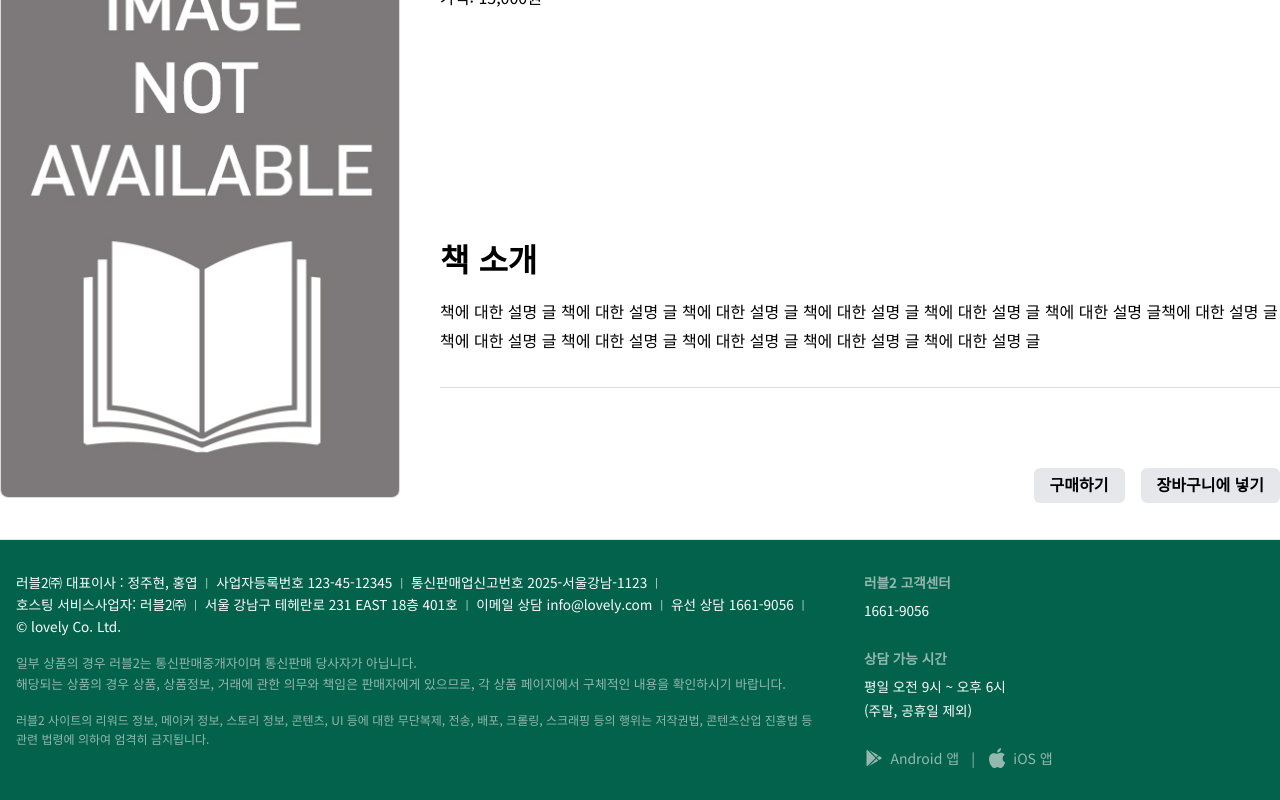
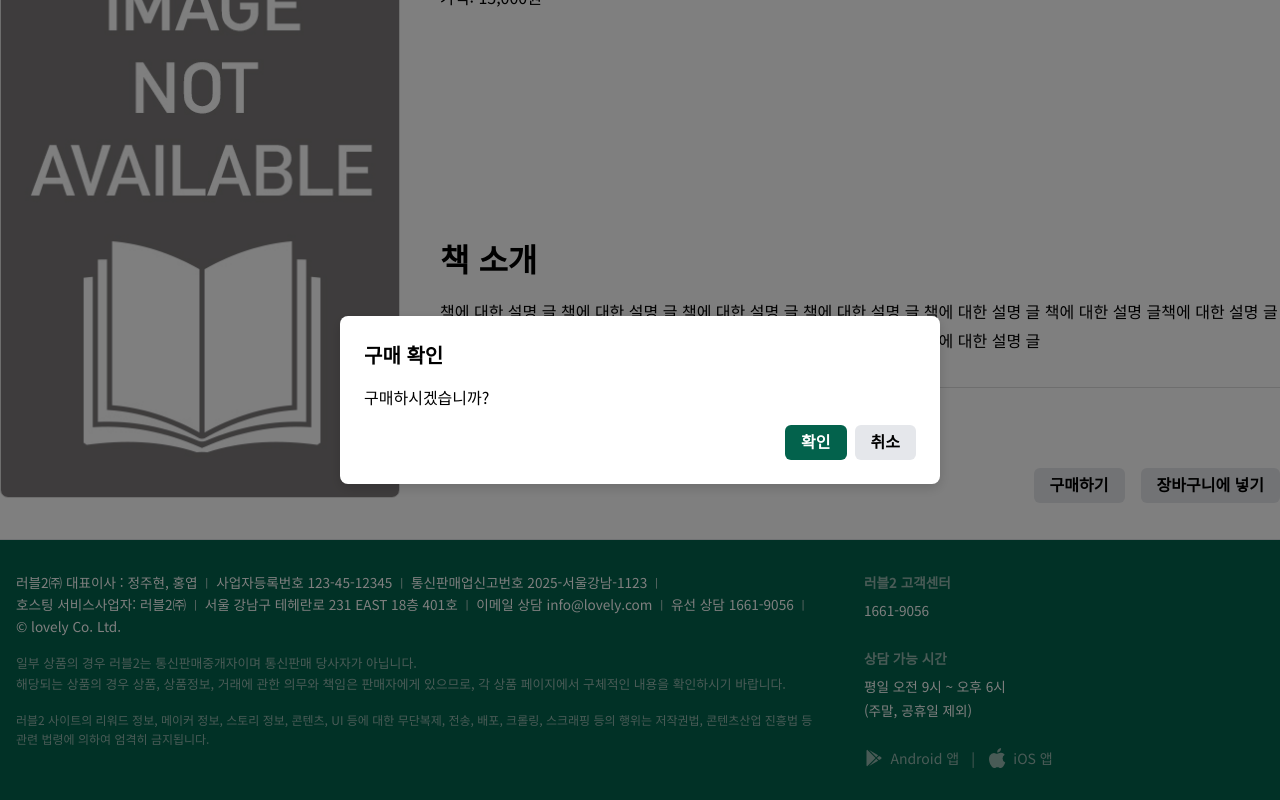
Before and after one commit to oz-main-12-team2/oz-main-fe-12-team2, a React (Vite) app: page /book/1 in a window 1280 px wide. Both pictures are taken after a click on the button "구매하기". Shown: the part 450-1250 px from the top of the page. Built offline with nearby package versions, Linux system fonts and the light colour scheme.

Commit message:
fix: br 태그 제거, 일간 베스트 상세페이지 이동가능     책소개랑 버튼 위치바꾸기, 버튼 컴포넌트 사용, 네비바 제거
feat: 구매하기, 장바구니 모달 창 추가.

```diff
--- a/src/pages/BookDetail.jsx
+++ b/src/pages/BookDetail.jsx
@@ -4,10 +4,14 @@ import Header from "../components/layout/Header";
 import Footer from "../components/layout/Footer";
 import Button from "../components/common/Button";
 import "../styles/cdh/book-detail.scss";
+import Modal from "../components/common/Modal";
 
 function BookDetail() {
     const { id } = useParams();
+
+    // Modal 상태 관리
     const [isModalOpen, setIsModalOpen] = useState(false);
+    const [isCartModalOpen, setIsCartModalOpen] = useState(false);
 
     // 임시 더미 데이터.
     const BookDetailDummy = {
@@ -25,14 +29,21 @@ function BookDetail() {
 
     // 구매 확인
     const handleConfirmPurchase = () => {
-        alert("구매 완료");
+        alert("구매 완료(계산페이지or모달창 필요)"); //추후 계산페이지로 이동or 모달창으로 계산시스템 구현 필요
         setIsModalOpen(false);
     }
 
+    // 장바구니 확인 처리
+    const handleAddToCart = () => {
+        alert("장바구니에 추가되었습니다")
+        setIsCartModalOpen(false);
+    }
+
     return (
+    <>
+        <Header />
         <div className="book-detail-page">
             <div className="base-container">
-            <Header />
 
             <main className="book-detail-container">
                 {/* 도서 이미지 */}
@@ -62,34 +73,62 @@ function BookDetail() {
                 <p>{BookDetailDummy.description}</p>
             </section>
 
-            {/* 구매 버튼 */}
+            {/* 구매 버튼 / 장바구니 버튼 */}
             <div className="book-actions">
             {/* 구매하기 버튼 결제 페이지와 연결고리 필요 */}
-                <Button variant="secondary" size="md" type="button" onClick={() => handleConfirmPurchase(true)}>구매하기</Button>
-                        <Button variant="secondary" size="md" type="button" onClick={() => alert("장바구니에 추가됨")}>장바구니에 넣기</Button>
-                    </div>
-                    </div>
-                </div>
+                <Button variant="secondary"
+                        size="md" type="button"
+                        onClick={() => setIsModalOpen(true)}>구매하기</Button>
+                <Button variant="secondary"
+                        size="md" type="button"
+                        onClick={() => setIsCartModalOpen("true")}>장바구니에 넣기</Button>
+            </div>
+            </div>
+        </div>
                 {/* 추후 API 요청으로 해당 책의 상세정보 가져오기 */}
                 {/* 제목, 저자, 가격, 설명  등 혹은 정해진 내용으로 */}
-            </main>
+    </main>
+    </div>
+                {/* 구매 확인 */}
+            <Modal
+          isOpen={isModalOpen}
+          title="구매 확인"
+          onClose={() => setIsModalOpen(false)}
+          footer={
+            <>
+              <Button variant="primary" size="md" onClick={handleConfirmPurchase}>
+                확인
+              </Button>
+              <Button variant="secondary" size="md" onClick={() => setIsModalOpen(false)}>
+                취소
+              </Button>
+            </>
+          }
+        >
+          <p>구매하시겠습니까?</p>
+        </Modal>
 
-                </div>
-
-                <Footer />
-                {/* 구매 확인 */}
-                {isModalOpen && (
-                    <div className="modal-overlay">
-                        <div className="modal">
-                            <h2>구매하시겠습니까??</h2>
-                            <div className="modal-actions">
-                                <button variant="primary" size="md" onClick={handleConfirmPurchase}>확인</button>
-                                <button variant="secondary" size="md" onClick={()=> setIsModalOpen(false)}>취소</button>
-                            </div>
-                        </div>
-                    </div>
-                )}
+        {/* 장바구니 확인 */}
+        <Modal
+            isOpen={isCartModalOpen}
+            title="장바구니 확인"
+            onClose={() => setIsCartModalOpen(false)}
+            footer={
+                <>
+                <Button variant="primary" size="md" onClick={handleAddToCart}>
+                    확인
+                </Button>
+                <Button variant="primary" size="md" onClick={() => handleAddToCart(false)}>
+                    취소
+                </Button>
+                </>
+            }
+            >
+                <p>장바구니에 추가하시겠습니까?</p>
+        </Modal>
         </div>
+    <Footer />
+</>
     );
 }
 
```
Also changed, not shown: src/styles/cdh/book-Detail.scss (+0 -82 lines).
